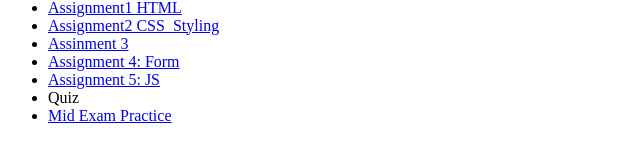
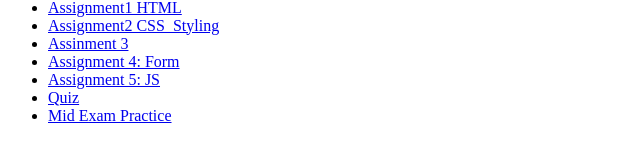
Before and after one commit to nandalalsun/MIU, a plain HTML site: page index.html in a window 1280 px wide. Shown: the part 122-284 px from the top of the page, 0-640 px from the left. Drawn offline with Linux system fonts and the light colour scheme.

Commit message:
link error fixed

```diff
--- a/index.html
+++ b/index.html
@@ -17,7 +17,7 @@
         <li><a href="./Assignment3-Movie/index.html">Assinment 3</a></li>
         <li><a href="./Assignment4-Form/index.html">Assignment 4: Form</a></li>
         <li><a href="./Assignment5-JS/index.html">Assignment 5: JS</a></li>
-        <li><a href="./quiz/index.html"></a>Quiz</li>
+        <li><a href="./quiz/index.html">Quiz</a></li>
         <li><a href="./mid_exam/index.html">Mid Exam Practice</a></li>
     </ul>
 </body>
```
